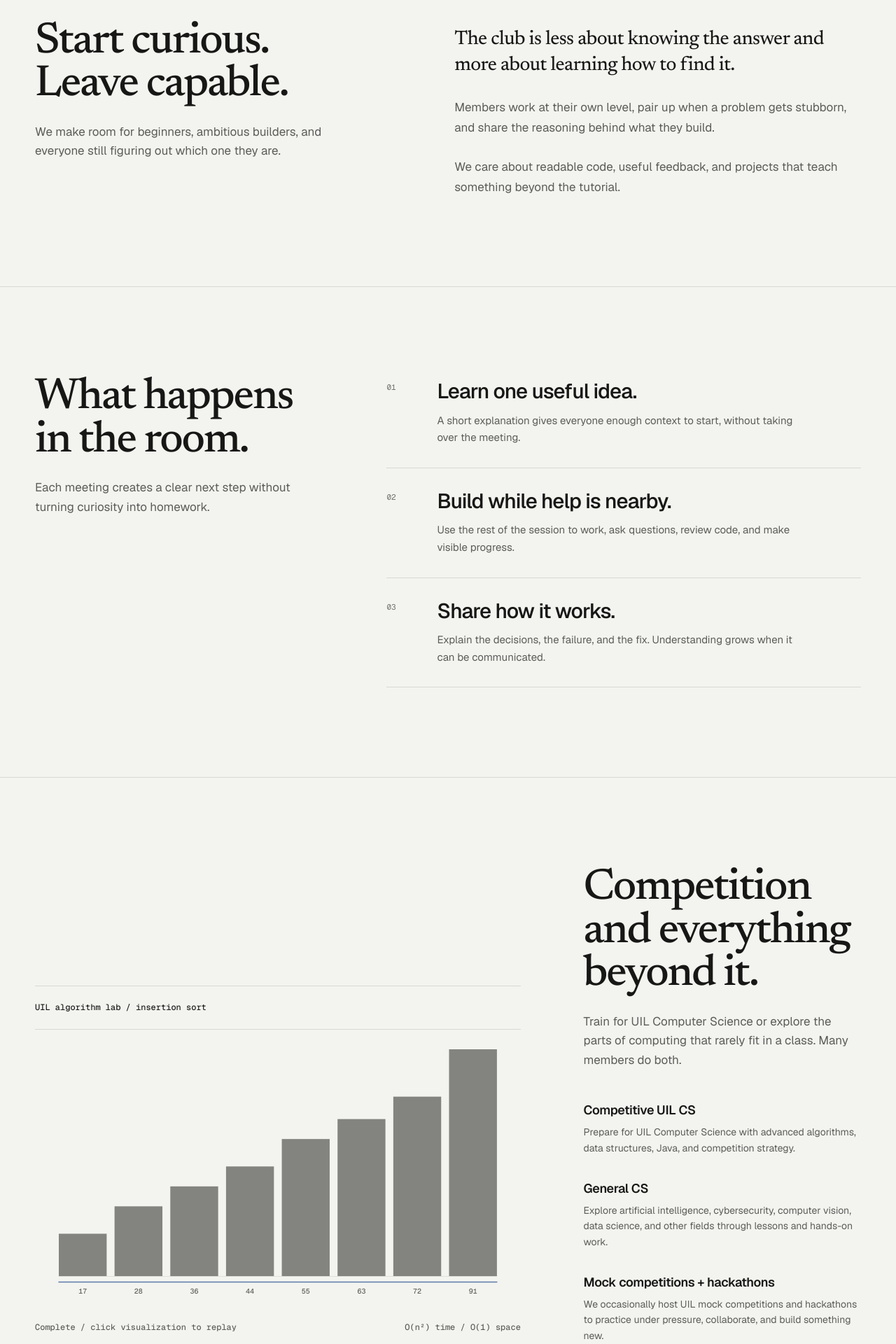
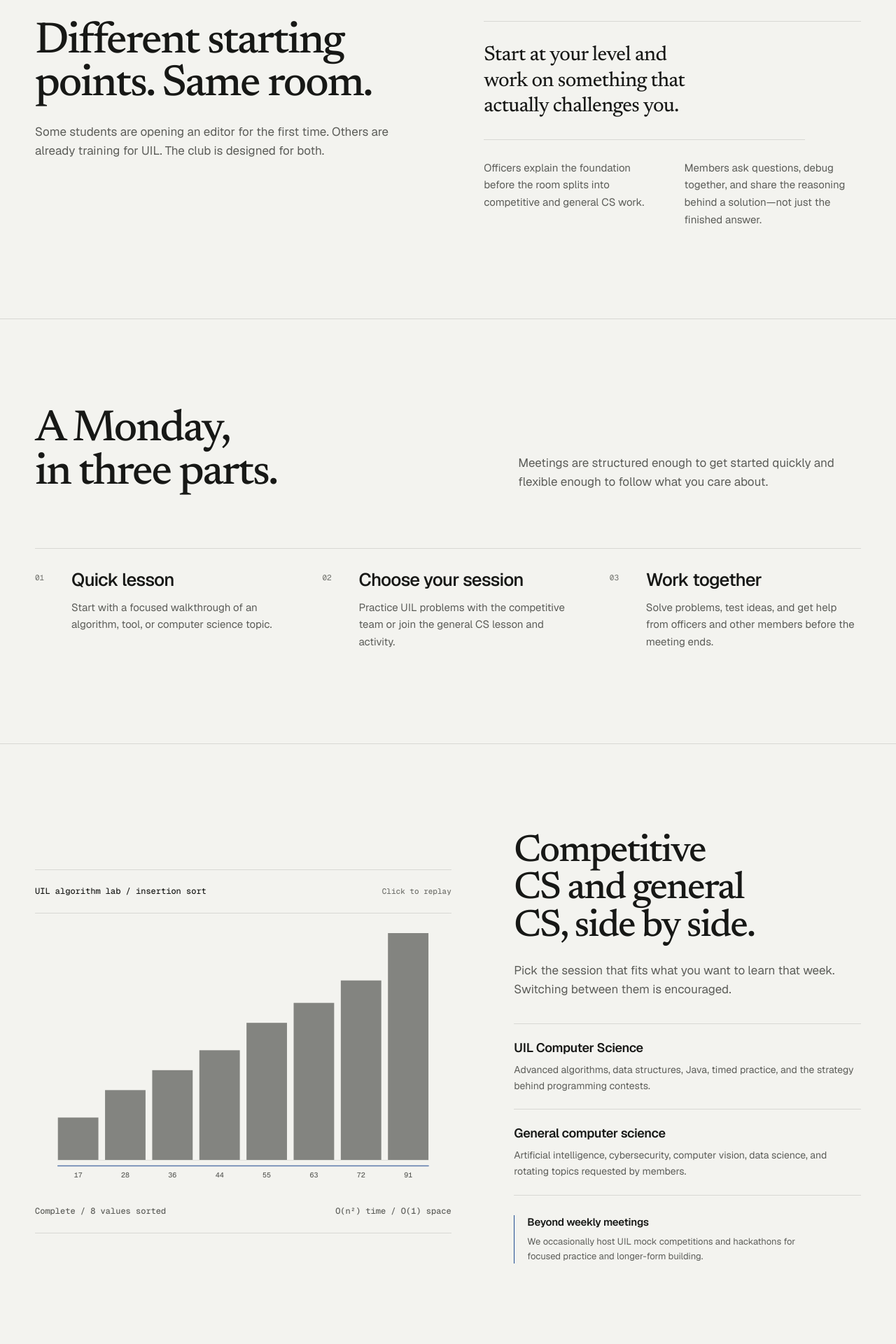
Before and after one commit to Zw96042/cs-website, a React (Vite) app: page / in a window 1280 px wide. Shown: the part 900-2820 px from the top of the page at 70% size. Built offline with nearby package versions, Linux system fonts and the light colour scheme.

Commit message:
fix: Polish club sections and replay

```diff
--- a/site.js
+++ b/site.js
@@ -381,7 +381,7 @@ function insertionFrames(values) {
 }
 
 const sortFrames = insertionFrames(sortValues);
-const completeSortStatus = "Complete / click visualization to replay";
+const completeSortStatus = "Complete / 8 values sorted";
 let sortObserver = null;
 let sortAnimation = 0;
 
@@ -457,16 +457,17 @@ function initializeSortLab() {
   const trigger = lab.querySelector(".sort-trigger");
   const canvas = lab.querySelector(".sort-canvas");
   const status = lab.querySelector(".logic-lab-status");
+  const hint = lab.querySelector(".logic-lab-hint");
   const initialFrame = sortFrames[0];
   drawSortCanvas(canvas, { ...initialFrame, previousItems: initialFrame.items, transition: 1 });
 
-  let running = false;
   const runSort = () => {
-    if (running) return;
-    running = true;
+    cancelAnimationFrame(sortAnimation);
+    sortAnimation = 0;
     sortObserver?.disconnect();
     sortObserver = null;
-    trigger.disabled = true;
+    lab.setAttribute("aria-busy", "true");
+    hint.textContent = "Click to restart";
     status.textContent = initialFrame.status;
     drawSortCanvas(canvas, { ...initialFrame, previousItems: initialFrame.items, transition: 1 });
 
@@ -474,8 +475,8 @@ function initializeSortLab() {
       const finalFrame = sortFrames[sortFrames.length - 1];
       drawSortCanvas(canvas, { ...finalFrame, activeId: null, previousItems: finalFrame.items, transition: 1 });
       status.textContent = completeSortStatus;
-      trigger.disabled = false;
-      running = false;
+      hint.textContent = "Click to replay";
+      lab.removeAttribute("aria-busy");
       return;
     }
 
@@ -505,8 +506,8 @@ function initializeSortLab() {
 
       drawSortCanvas(canvas, { ...currentFrame, activeId: null, previousItems: currentFrame.items, transition: 1 });
       status.textContent = completeSortStatus;
-      trigger.disabled = false;
-      running = false;
+      hint.textContent = "Click to replay";
+      lab.removeAttribute("aria-busy");
       sortAnimation = 0;
     };
 
@@ -532,7 +533,8 @@ function initializeSortLab() {
     sortObserver = null;
     cancelAnimationFrame(sortAnimation);
     sortAnimation = 0;
-    trigger.disabled = false;
+    lab.removeAttribute("aria-busy");
+    hint.textContent = "Click to replay";
   };
 }
 
--- a/src/components/AboutSection.jsx
+++ b/src/components/AboutSection.jsx
@@ -3,20 +3,20 @@ export default function AboutSection() {
     <section className="section-shell about-section" id="about" aria-labelledby="about-heading">
       <div className="section-inner about-layout">
         <div className="about-heading">
-          <h2 className="section-heading" id="about-heading">Start curious. Leave capable.</h2>
+          <h2 className="section-heading" id="about-heading">Different starting points. Same room.</h2>
           <p className="section-intro">
-            We make room for beginners, ambitious builders, and everyone still figuring out which one they are.
+            Some students are opening an editor for the first time. Others are already training for UIL. The club is designed for both.
           </p>
         </div>
         <div className="about-copy">
           <p className="about-principle">
-            The club is less about knowing the answer and more about learning how to find it.
+            Start at your level and work on something that actually challenges you.
           </p>
           <p>
-            Members work at their own level, pair up when a problem gets stubborn, and share the reasoning behind what they build.
+            Officers explain the foundation before the room splits into competitive and general CS work.
           </p>
           <p>
-            We care about readable code, useful feedback, and projects that teach something beyond the tutorial.
+            Members ask questions, debug together, and share the reasoning behind a solution—not just the finished answer.
           </p>
         </div>
       </div>
--- a/src/components/ClubTracksSection.jsx
+++ b/src/components/ClubTracksSection.jsx
@@ -1,15 +1,11 @@
 const programs = [
   {
-    name: "Competitive UIL CS",
-    description: "Prepare for UIL Computer Science with advanced algorithms, data structures, Java, and competition strategy.",
+    name: "UIL Computer Science",
+    description: "Advanced algorithms, data structures, Java, timed practice, and the strategy behind programming contests.",
   },
   {
-    name: "General CS",
-    description: "Explore artificial intelligence, cybersecurity, computer vision, data science, and other fields through lessons and hands-on work.",
-  },
-  {
-    name: "Mock competitions + hackathons",
-    description: "We occasionally host UIL mock competitions and hackathons to practice under pressure, collaborate, and build something new.",
+    name: "General computer science",
+    description: "Artificial intelligence, cybersecurity, computer vision, data science, and rotating topics requested by members.",
   },
 ];
 
@@ -20,6 +16,7 @@ export default function ClubTracksSection() {
         <div className="logic-lab" data-sort-lab>
           <div className="logic-lab-head">
             <p className="logic-lab-title">UIL algorithm lab / insertion sort</p>
+            <p className="logic-lab-hint">Click to replay</p>
           </div>
           <button className="sort-trigger" type="button" aria-describedby="sort-status">
             <canvas className="sort-canvas" aria-hidden="true" />
@@ -32,9 +29,9 @@ export default function ClubTracksSection() {
         </div>
 
         <div className="tracks-copy">
-          <h2 className="section-heading" id="tracks-heading">Competition and everything beyond it.</h2>
+          <h2 className="section-heading" id="tracks-heading">Competitive CS and general CS, side by side.</h2>
           <p className="section-intro">
-            Train for UIL Computer Science or explore the parts of computing that rarely fit in a class. Many members do both.
+            Pick the session that fits what you want to learn that week. Switching between them is encouraged.
           </p>
           <ul className="track-list">
             {programs.map((program) => (
@@ -44,6 +41,10 @@ export default function ClubTracksSection() {
               </li>
             ))}
           </ul>
+          <div className="track-event">
+            <h3>Beyond weekly meetings</h3>
+            <p>We occasionally host UIL mock competitions and hackathons for focused practice and longer-form building.</p>
+          </div>
         </div>
       </div>
     </section>
--- a/src/components/JoinSection.jsx
+++ b/src/components/JoinSection.jsx
@@ -1,15 +1,23 @@
 const questions = [
   {
-    question: "Do I need experience?",
-    answer: "No. The first session is designed to give you a useful place to start, even if you have never written code.",
+    question: "Can I join if I am new to coding?",
+    answer: "Yes. General CS sessions explain the foundation before the activity starts, and officers can help you get set up.",
   },
   {
-    question: "What should I bring?",
-    answer: "A laptop is useful but not required. We can pair you with another member for the meeting.",
+    question: "Do I have to choose one program?",
+    answer: "No. You can move between UIL practice and general CS whenever your goals or interests change.",
   },
   {
-    question: "Can I bring my own project?",
-    answer: "Yes. Bring the project, the problem, or the half-formed idea. Someone can help you find the next step.",
+    question: "What does the UIL group study?",
+    answer: "The competitive group focuses on Java, algorithms, data structures, contest strategy, and timed programming practice.",
+  },
+  {
+    question: "What does the general group study?",
+    answer: "Topics rotate through AI, cybersecurity, computer vision, data science, and other areas members want to explore.",
+  },
+  {
+    question: "Do you run competitions or hackathons?",
+    answer: "Occasionally. We host UIL mock competitions for contest practice and hackathons for longer collaborative builds.",
   },
 ];
 
@@ -20,12 +28,12 @@ export default function JoinSection() {
         <div className="join-copy">
           <h2 className="section-heading" id="join-heading">Mondays after school.</h2>
           <p className="section-intro">
-            Find us in Room 198A at Westlake High School.
+            Room 198A · Westlake High School
           </p>
         </div>
         <div className="join-details">
           {questions.map((item) => (
-            <details className="meeting-details" key={item.question}>
+            <details className="meeting-details" name="club-faq" key={item.question}>
               <summary>{item.question}</summary>
               <p>{item.answer}</p>
             </details>
--- a/src/components/ProgramSection.jsx
+++ b/src/components/ProgramSection.jsx
@@ -1,15 +1,15 @@
 const meetingSteps = [
   {
-    title: "Learn one useful idea.",
-    description: "A short explanation gives everyone enough context to start, without taking over the meeting.",
+    title: "Quick lesson",
+    description: "Start with a focused walkthrough of an algorithm, tool, or computer science topic.",
   },
   {
-    title: "Build while help is nearby.",
-    description: "Use the rest of the session to work, ask questions, review code, and make visible progress.",
+    title: "Choose your session",
+    description: "Practice UIL problems with the competitive team or join the general CS lesson and activity.",
   },
   {
-    title: "Share how it works.",
-    description: "Explain the decisions, the failure, and the fix. Understanding grows when it can be communicated.",
+    title: "Work together",
+    description: "Solve problems, test ideas, and get help from officers and other members before the meeting ends.",
   },
 ];
 
@@ -18,9 +18,9 @@ export default function ProgramSection() {
     <section className="section-shell program-section" aria-labelledby="program-heading">
       <div className="section-inner program-layout">
         <div className="program-heading">
-          <h2 className="section-heading" id="program-heading">What happens in the room.</h2>
+          <h2 className="section-heading" id="program-heading">A Monday, in three parts.</h2>
           <p className="section-intro">
-            Each meeting creates a clear next step without turning curiosity into homework.
+            Meetings are structured enough to get started quickly and flexible enough to follow what you care about.
           </p>
         </div>
         <ol className="program-list">
--- a/styles.css
+++ b/styles.css
@@ -358,59 +358,75 @@ summary:focus-visible {
 
 .about-layout {
   display: grid;
-  grid-template-columns: minmax(0, 5fr) minmax(320px, 6fr);
-  gap: clamp(50px, 9vw, 140px);
+  grid-template-columns: minmax(0, 6fr) minmax(360px, 6fr);
+  gap: clamp(54px, 8vw, 112px);
   align-items: start;
 }
 
 .about-copy {
-  padding-block-start: 8px;
+  padding-block-start: 30px;
+  border-block-start: 1px solid var(--line);
   display: grid;
-  gap: 28px;
+  grid-template-columns: repeat(2, minmax(0, 1fr));
+  gap: 28px 34px;
 }
 
 .about-copy p {
-  max-width: 55ch;
   margin: 0;
   color: var(--muted);
-  font-size: 17px;
-  line-height: 1.68;
+  font-size: 15px;
+  line-height: 1.66;
+  text-wrap: pretty;
 }
 
 .about-copy .about-principle {
+  grid-column: 1 / -1;
+  max-width: 27ch;
+  padding-block-end: 28px;
+  border-block-end: 1px solid var(--line);
   color: var(--ink);
   font-family: "Newsreader", Georgia, serif;
-  font-size: clamp(24px, 2.2vw, 31px);
+  font-size: clamp(25px, 2.3vw, 32px);
   font-weight: 450;
-  line-height: 1.3;
+  line-height: 1.24;
   letter-spacing: -0.022em;
+  text-wrap: balance;
 }
 
 .program-layout {
   display: grid;
-  grid-template-columns: minmax(220px, 4fr) minmax(0, 7fr);
-  gap: clamp(50px, 9vw, 140px);
-  align-items: start;
+  gap: clamp(52px, 6vw, 76px);
+}
+
+.program-heading {
+  display: grid;
+  grid-template-columns: minmax(0, 6fr) minmax(320px, 5fr);
+  gap: clamp(54px, 8vw, 112px);
+  align-items: end;
+}
+
+.program-heading .section-intro {
+  margin-block-start: 0;
+  padding-block-end: 4px;
 }
 
 .program-list {
   margin: 0;
   padding: 0;
   list-style: none;
+  display: grid;
+  grid-template-columns: repeat(3, minmax(0, 1fr));
+  gap: clamp(26px, 4vw, 52px);
+  border-block-start: 1px solid var(--line);
   counter-reset: program;
 }
 
 .program-item {
   counter-increment: program;
   display: grid;
-  grid-template-columns: 54px minmax(0, 1fr);
-  gap: 18px;
-  padding-block: 30px;
-  border-block-end: 1px solid var(--line);
-}
-
-.program-item:first-child {
-  padding-block-start: 4px;
+  grid-template-columns: 38px minmax(0, 1fr);
+  gap: 14px;
+  padding-block: 30px 4px;
 }
 
 .program-item::before {
@@ -424,7 +440,7 @@ summary:focus-visible {
 
 .program-item h3 {
   margin: 0;
-  font-size: clamp(22px, 2.3vw, 31px);
+  font-size: clamp(20px, 2vw, 27px);
   font-weight: 540;
   line-height: 1.16;
   letter-spacing: -0.03em;
@@ -432,7 +448,7 @@ summary:focus-visible {
 }
 
 .program-item p {
-  max-width: 52ch;
+  max-width: 34ch;
   margin: 12px 0 0;
   color: var(--muted);
   font-size: 15px;
@@ -441,9 +457,9 @@ summary:focus-visible {
 
 .tracks-layout {
   display: grid;
-  grid-template-columns: minmax(0, 7fr) minmax(280px, 4fr);
-  gap: clamp(42px, 7vw, 100px);
-  align-items: end;
+  grid-template-columns: minmax(0, 6fr) minmax(360px, 5fr);
+  gap: clamp(48px, 7vw, 92px);
+  align-items: center;
 }
 
 .logic-lab {
@@ -467,7 +483,8 @@ summary:focus-visible {
 }
 
 .logic-lab-title,
-.logic-lab-status {
+.logic-lab-status,
+.logic-lab-hint {
   margin: 0;
   font-family: "Geist Mono", monospace;
   font-size: 12px;
@@ -477,6 +494,16 @@ summary:focus-visible {
 
 .logic-lab-status {
   color: var(--muted);
+}
+
+.logic-lab-hint {
+  color: var(--faint);
+  font-size: 11px;
+  transition: color 150ms ease;
+}
+
+.logic-lab[aria-busy="true"] .logic-lab-hint {
+  color: var(--accent);
 }
 
 .sort-trigger {
@@ -489,10 +516,6 @@ summary:focus-visible {
   background: transparent;
   color: var(--ink);
   cursor: pointer;
-}
-
-.sort-trigger:disabled {
-  cursor: default;
 }
 
 .sort-trigger:focus-visible {
@@ -510,12 +533,22 @@ summary:focus-visible {
   padding-block-end: 8px;
 }
 
+.tracks-copy .section-heading {
+  max-width: 12.5ch;
+  font-size: clamp(40px, 4.25vw, 58px);
+}
+
 .track-list {
-  margin: 46px 0 0;
+  margin: 34px 0 0;
   padding: 0;
   list-style: none;
   display: grid;
-  gap: 34px;
+  border-block-start: 1px solid var(--line);
+}
+
+.track-list li {
+  padding-block: 22px;
+  border-block-end: 1px solid var(--line);
 }
 
 .track-list h3 {
@@ -530,6 +563,28 @@ summary:focus-visible {
   color: var(--muted);
   font-size: 14px;
   line-height: 1.62;
+}
+
+.track-event {
+  margin-block-start: 28px;
+  padding-inline-start: 18px;
+  border-inline-start: 1px solid var(--accent);
+}
+
+.track-event h3 {
+  margin: 0;
+  font-size: 15px;
+  font-weight: 590;
+  letter-spacing: -0.015em;
+}
+
+.track-event p {
+  max-width: 48ch;
+  margin: 8px 0 0;
+  color: var(--muted);
+  font-size: 13px;
+  line-height: 1.62;
+  text-wrap: pretty;
 }
 
 .officers-header {
@@ -597,13 +652,13 @@ summary:focus-visible {
 }
 
 .meeting-details summary {
-  min-height: 58px;
+  min-height: 64px;
   display: flex;
   align-items: center;
   justify-content: space-between;
   gap: 18px;
   color: var(--ink);
-  font-size: 14px;
+  font-size: 15px;
   font-weight: 560;
   cursor: pointer;
   list-style: none;
@@ -630,7 +685,7 @@ summary:focus-visible {
 .meeting-details p {
   max-width: 48ch;
   margin: 0;
-  padding: 0 38px 22px 0;
+  padding: 0 42px 24px 0;
   color: var(--muted);
   font-size: 14px;
   line-height: 1.65;
@@ -688,11 +743,19 @@ summary:focus-visible {
   }
 
   .about-layout,
-  .program-layout,
+  .program-heading,
   .tracks-layout,
   .join-layout {
     grid-template-columns: 1fr;
     gap: 52px;
+  }
+
+  .program-layout {
+    gap: 52px;
+  }
+
+  .program-heading {
+    gap: 22px;
   }
 
   .logic-lab {
@@ -742,8 +805,24 @@ summary:focus-visible {
     padding-block: clamp(78px, 20vw, 112px);
   }
 
+  .about-copy {
+    grid-template-columns: 1fr;
+    gap: 24px;
+  }
+
+  .about-copy .about-principle {
+    grid-column: auto;
+  }
+
+  .program-list {
+    grid-template-columns: 1fr;
+    gap: 0;
+  }
+
   .program-item {
     grid-template-columns: 42px minmax(0, 1fr);
+    padding-block: 26px;
+    border-block-end: 1px solid var(--line);
   }
 
   .officer-grid {
```
